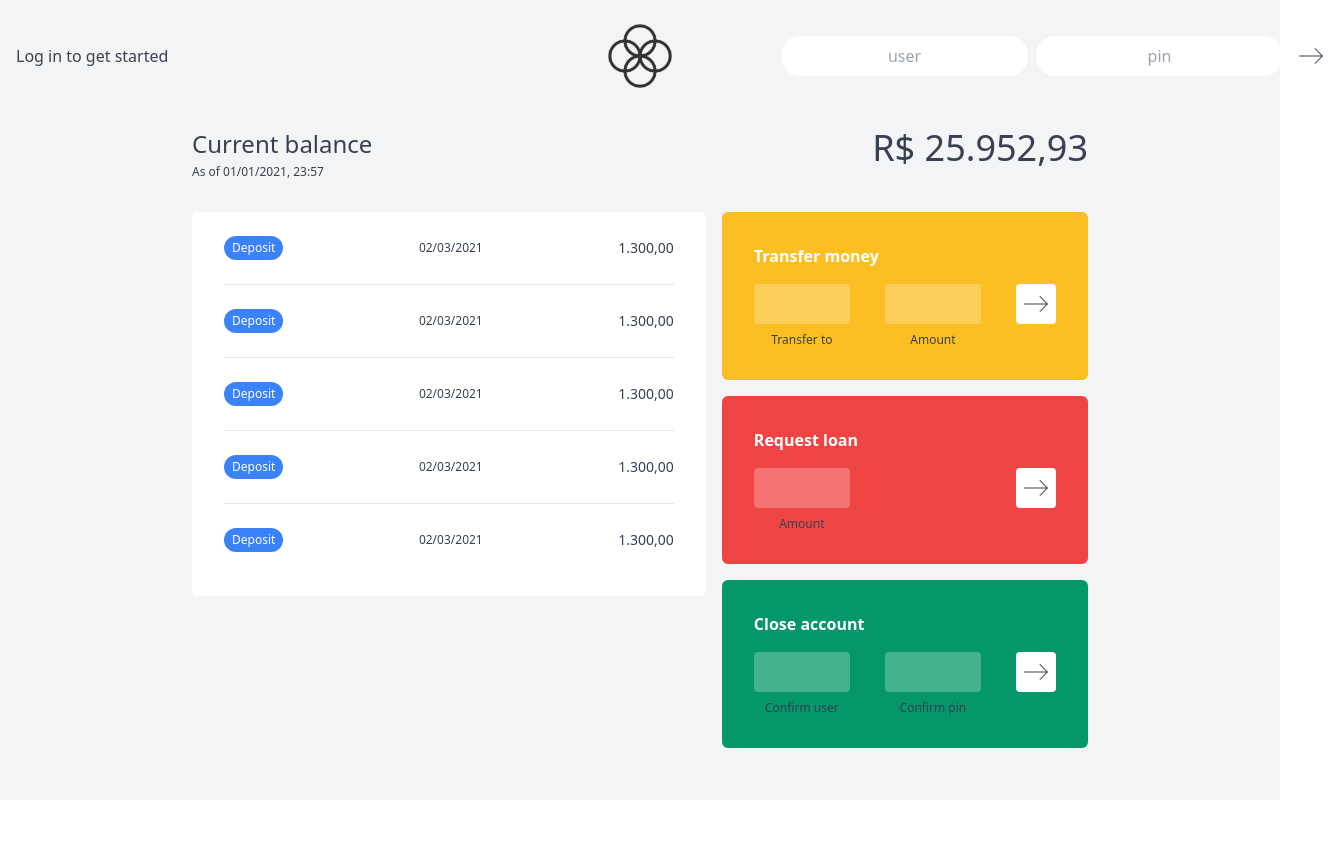
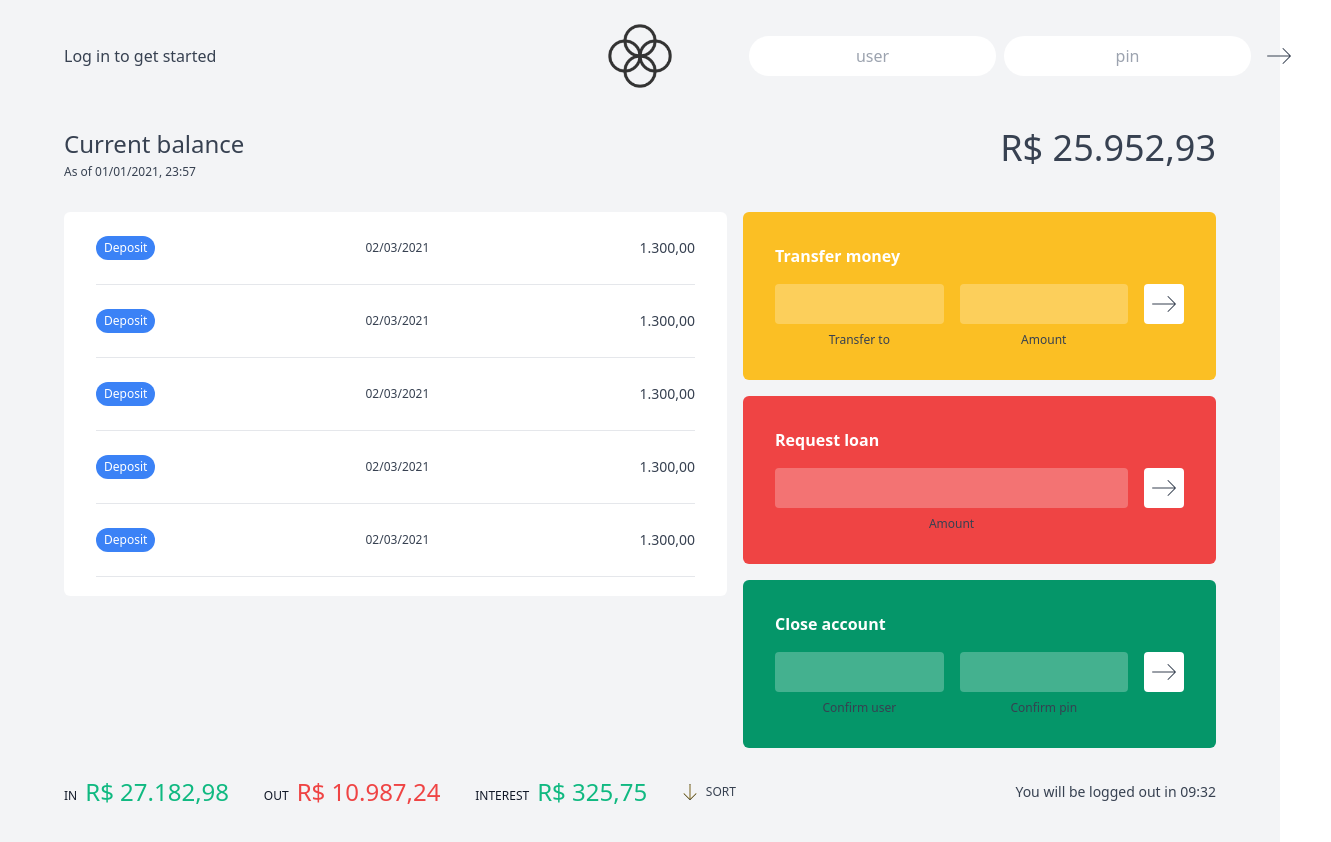
Before and after one commit to comarialuiza/bankist, a React (Create React App) app: page / in a window 1280 px wide. Shown: the top 842 px of the page, 1331 px wide, since content can reach past the window. Before the commit the page ends 800 px from the top, so only its background shows below. Built offline with nearby package versions, Linux system fonts and the light colour scheme.

Commit message:
creates total component

```diff
--- a/src/components/Balance.tsx
+++ b/src/components/Balance.tsx
@@ -1,6 +1,6 @@
 const Balance: React.FC = () => {
     return (
-        <main className="max-w-4xl mx-auto my-8 flex items-start justify-between text-gray-700">
+        <main className="max-w-6xl mx-auto my-8 flex items-start justify-between text-gray-700">
             <div>
                 <p className="text-2xl">Current balance</p>
                 <p className="text-xs mt-1">As of 01/01/2021, 23:57</p>
--- a/src/components/Header.tsx
+++ b/src/components/Header.tsx
@@ -3,7 +3,7 @@ import { ReactComponent as RightIcon } from '../assets/right.svg';
 
 const Header: React.FC = () => {
     return (
-        <header className="container mx-auto py-2 grid grid-cols-3">
+        <header className="max-w-6xl mx-auto py-2 grid grid-cols-3">
             <p className="flex items-center text-gray-700">Log in to get started</p>
 
             <h1 className="flex items-center justify-center">
@@ -11,8 +11,8 @@ const Header: React.FC = () => {
             </h1>
 
             <div className="flex flex-row justify-center items-center">
-                <input type="text" placeholder="user" className="mr-2 p-2 rounded-full text-center focus:outline-none focus:ring-2 focus:ring-purple-600 focus:border-transparent"/>
-                <input type="text" placeholder="pin" className="mr-2 p-2 rounded-full text-center focus:outline-none focus:ring-2 focus:ring-purple-600 focus:border-transparent" />
+                <input type="text" placeholder="user" className="mr-2 p-2 rounded-full text-center focus:outline-none focus:ring-2 focus:ring-gray-500 focus:border-transparent"/>
+                <input type="text" placeholder="pin" className="mr-2 p-2 rounded-full text-center focus:outline-none focus:ring-2 focus:ring-gray-500 focus:border-transparent" />
 
                 <button className="p-2">
                     <RightIcon className="fill-current text-gray-700 h-6"/>
--- /dev/null
+++ b/src/components/Total.tsx
@@ -0,0 +1,35 @@
+import { ReactComponent as DownIcon } from '../assets/down.svg';
+
+const Total: React.FC = () => {
+    return (
+        <div className="max-w-6xl mx-auto my-8 flex items-center justify-between">
+            <div className="w-7/12 flex items-center justify-between">
+                <div className="flex items-end justify-center">
+                    <p className="mr-2 uppercase text-gray-900 text-xs">In</p>
+                    <h4 className="text-2xl text-green-500 leading-none">R$ 27.182,98</h4>
+                </div>
+
+                <div className="flex items-end justify-center">
+                    <p className="mr-2 uppercase text-gray-900 text-xs">Out</p>
+                    <h4 className="text-2xl text-red-500 leading-none">R$ 10.987,24</h4>
+                </div>
+
+                <div className="flex items-end justify-center">
+                    <p className="mr-2 uppercase text-gray-900 text-xs">Interest</p>
+                    <h4 className="text-2xl text-green-500 leading-none">R$ 325,75</h4>
+                </div>
+
+                <button className="flex items-center justify-center">
+                    <DownIcon className="fill-current text-gray-700 h-4 mr-2" />
+                    <span className="uppercase text-xs text-gray-700">Sort</span>
+                </button>
+            </div>
+
+            <div>
+                <p className="text-right text-gray-700 text-sm">You will be logged out in <span className="bold">09:32</span></p>
+            </div>
+        </div>
+    );
+}
+
+export default Total;
--- a/src/components/Transactions.tsx
+++ b/src/components/Transactions.tsx
@@ -6,8 +6,22 @@ import TransactionType from '../types/TransactionType';
 
 const Transactions: React.FC = () => {
     return (
-        <div className="max-w-4xl mx-auto flex items-stretch justify-between">
+        <div className="max-w-6xl mx-auto flex items-stretch justify-between">
             <div className="bg-white px-8 rounded-md w-7/12 mr-4 divide-y divide-light-gray-200 text-gray-700 max-h-full overflow-y-auto h-96">
+                <Transaction
+                    type={ TransactionType.Deposit }
+                    date="02/03/2021"
+                    value="1.300,00"
+                    unit={ UnitType.BRL }
+                />
+
+                <Transaction
+                    type={ TransactionType.Deposit }
+                    date="02/03/2021"
+                    value="1.300,00"
+                    unit={ UnitType.BRL }
+                />
+
                 <Transaction
                     type={ TransactionType.Deposit }
                     date="02/03/2021"
--- a/src/components/base/Action.tsx
+++ b/src/components/base/Action.tsx
@@ -14,7 +14,7 @@ const Action = ({ title, children, color }: ActionProps) => {
             <form className="flex items-start justify-between mt-4">
                 { children }
 
-                <button type="submit" className="rounded p-2 bg-white">
+                <button type="submit" className="rounded p-2 bg-white flex-shrink-0">
                     <RightIcon className="fill-current text-gray-700 h-6"/>
                 </button>
             </form>
--- a/src/components/base/Input.tsx
+++ b/src/components/base/Input.tsx
@@ -10,8 +10,12 @@ const Input = ({ type, label, id }: InputProps) => {
     )
 
     return (
-        <div className="mr-4 flex flex-col items-center">
-            <input type={ type } id={ id } className="w-24 rounded p-2 bg-white bg-opacity-25"/>
+        <div className="mr-4 flex flex-col items-center flex-auto">
+            <input
+                type={ type }
+                id={ id }
+                className="rounded p-2 bg-white bg-opacity-25 w-full focus:outline-none focus:ring-2 focus:ring-gray-500 focus:border-transparent"
+            />
             { labelElement }
         </div>
     );
--- a/src/pages/Main.tsx
+++ b/src/pages/Main.tsx
@@ -1,6 +1,7 @@
 import Header from '../components/Header';
 import Balance from '../components/Balance';
 import Transactions from '../components/Transactions';
+import Total from '../components/Total';
 
 const Main: React.FC = () => {
     return (
@@ -8,6 +9,7 @@ const Main: React.FC = () => {
             <Header />
             <Balance />
             <Transactions />
+            <Total />
         </div>
     );
 }
```
Also changed, not shown: src/assets/down.svg (added), 1 other file (tests, documents, lock files or other folders).
